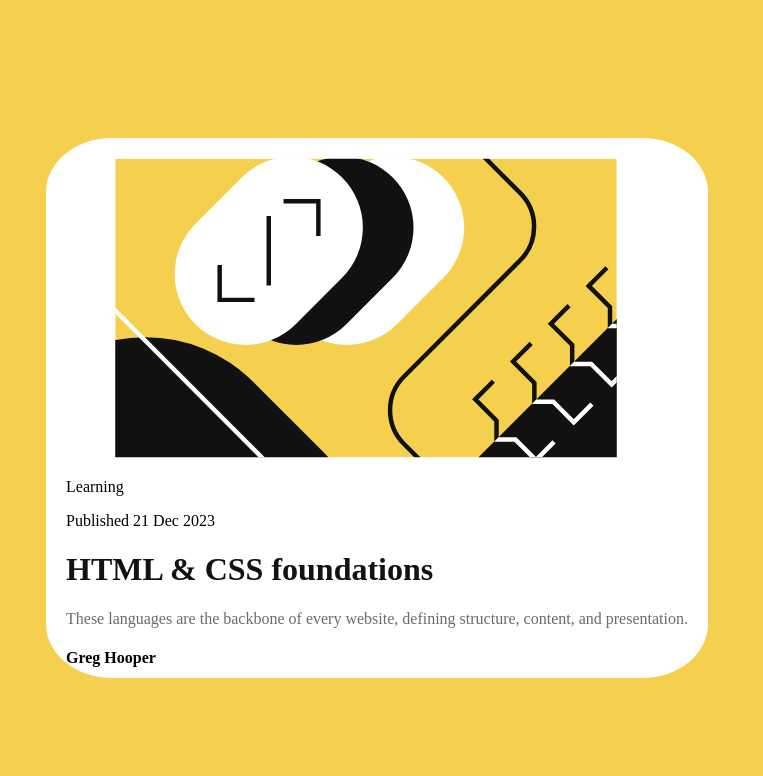
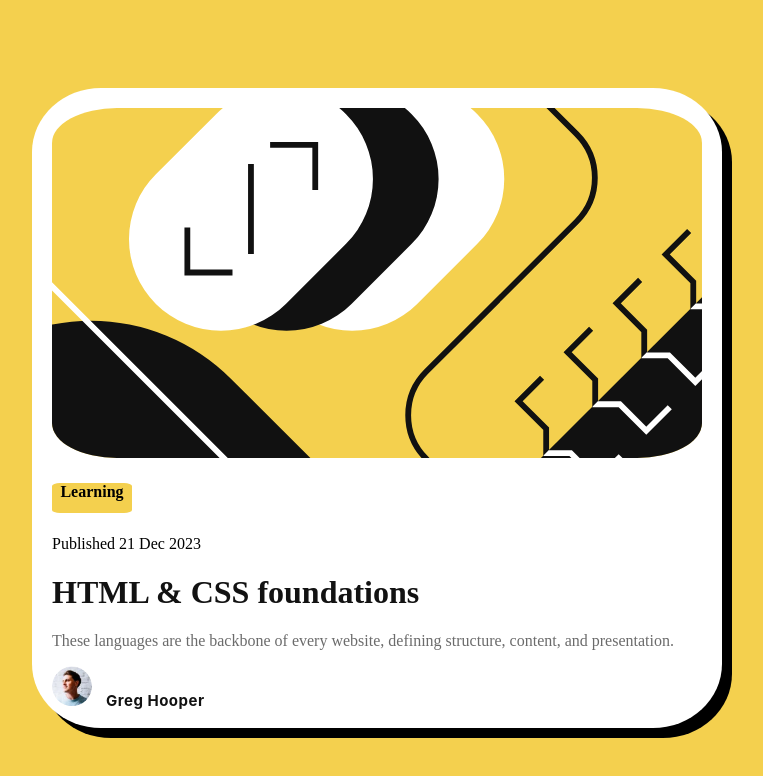
Before and after one commit to IZVladyslav/blog-preview-card-main, a plain HTML site: page index.html in a window 1280 px wide. Shown: the whole page, without its empty margins (263-1026 px from the left). Drawn offline with Linux system fonts and the light colour scheme.

Commit message:
style.cc

```diff
--- a/index.html
+++ b/index.html
@@ -12,10 +12,11 @@
       <div class="card">
         <img src="./assets/images/illustration-article.svg" alt="web 3.0 image" class="card-image-desktop" width="600" height="300">
         <div class="card-content">
-          <p class="card-learning">Learning</p>
+          <h4 class="card-learning">Learning</h4>
           <p class="card-published">Published 21 Dec 2023</p>
           <h1 class="card-title">HTML & CSS foundations</h1>
           <p class="card-text">These languages are the backbone of every website, defining structure, content, and presentation.</p>
+          <img src="./assets/images/image-avatar.webp" alt="" class="card-name-image">
           <h4 class="card-name">Greg Hooper</h4>
       </div>
     </div>
--- a/style.css
+++ b/style.css
@@ -9,11 +9,18 @@ body {
 .container{
     background-color: hsl(0, 0%, 100%);
     border-radius: 10%;
-    height: 500px;
+    height: 600px;
     weight: 100px;
     display: flex;
     padding: 20px;
-    box-shadow: black;
+    box-shadow: 10px 10px black;
+}
+
+.card-image-desktop{
+    border-radius: 10%;
+    width: 650px;
+    height: 350px;
+    object-fit: cover;
 }
 
 .card{
@@ -24,7 +31,12 @@ body {
 }
 
 .card-learning{
-
+    background-color: hsl(47, 88%, 63%);
+    border-radius: 10%;
+    width: 80px;
+    height: 30px;
+    text-align: center;
+    align-items: center;
 }
 
 .card-published{
@@ -40,5 +52,30 @@ body {
 }
 
 .card-name{
+    color: hsl(0, 0%, 7%);
+    display: inline;
+    margin-left: 10px;
+    max-width: 100px;
+    font-weight: bold;
+    font-size: 15px;
+    font-family: 'Inter', sans-serif;
+    letter-spacing: 0.5px;
+    margin-top: 20px;
+    margin-bottom: 0px;
+    padding: 0px;
+    line-height: 20px;
+    text-overflow: ellipsis;
+    white-space: nowrap;
+    overflow: hidden;
+    text-align: left;
+    text-transform: capitalize;
+    text-decoration: none;
+}
 
+.card-name-image{
+    border-radius: 50%;
+    width: 40px;
+    height: 40px;
+    object-fit: cover;
+    display: inline;
 }
```
